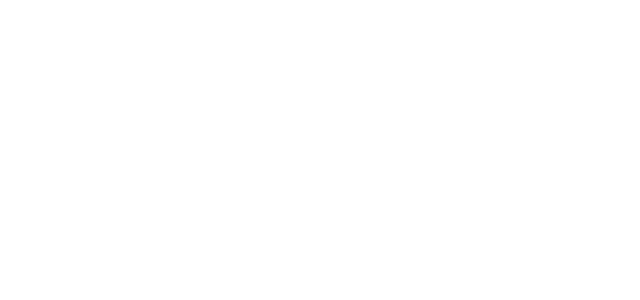
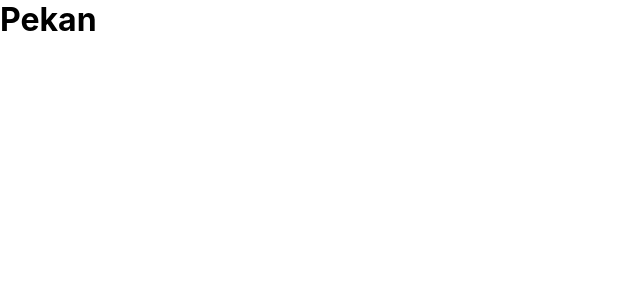
Before and after one commit to Pekoder/HNG-Stage-2-Task-Ticket-Generator, a React (Create React App) app: page / in a window 1280 px wide. Shown: the top 300 px of the page, without its empty margins (0-640 px from the left). Built offline with nearby package versions, Linux system fonts and the light colour scheme.

Commit message:
Test commit

```diff
--- a/src/App.jsx
+++ b/src/App.jsx
@@ -3,7 +3,7 @@ import './App.css';
 function App() {
   return (
     <div className="App">
-
+     <h1>Pekan</h1>
     </div>
   );
 }
```
